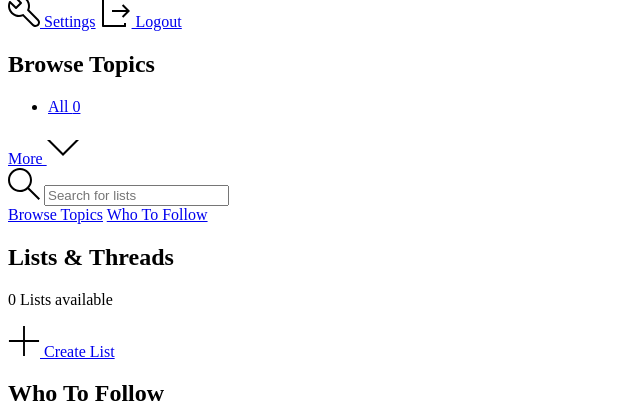
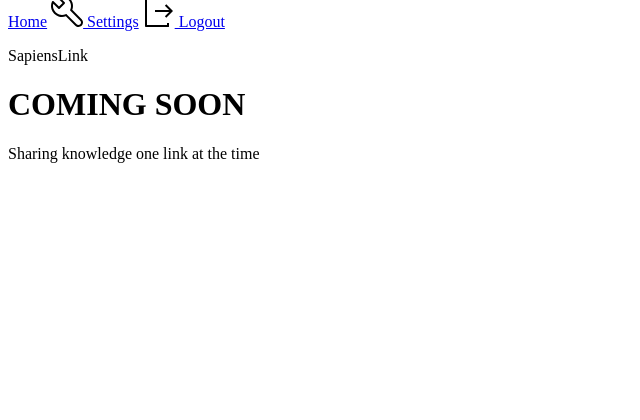
Before and after one commit to pierpaolo28/sapiensLink, a Django app: page / in a window 1280 px wide. Shown: the part 789-1209 px from the top of the page, without its empty margins (0-640 px from the left). After the commit the page ends 952 px from the top, so only its background shows below. Run offline with Django 3.2, Linux system fonts and the light colour scheme; data that the repository does not hold is empty.

Commit message:
Landing Page Setup

```diff
--- /dev/null
+++ b/sapiensApp/templates/pages/index.html
@@ -0,0 +1,15 @@
+{% extends 'main.html' %}
+
+{% block content %}
+
+<div class="topleft">
+    <p>SapiensLink</p>
+</div>
+<div class="middle">
+    <h1>COMING SOON</h1>
+</div>
+<div class="bottomleft">
+    <p>Sharing knowledge one link at the time</p>
+</div>
+
+  {% endblock content %}
--- a/sapiensApp/urls.py
+++ b/sapiensApp/urls.py
@@ -5,7 +5,8 @@ urlpatterns = [
     path('login/', views.loginPage, name="login"),
     path('logout/', views.logoutUser, name="logout"),
     path('register/', views.registerPage, name="register"),
-    path('', views.home, name="home"),
+    path('', views.index, name="index"),
+    path('home', views.home, name="home"),
     path('list/<str:pk>/', views.list, name="list"),
     path('profile/<str:pk>/', views.userProfile, name="profile"),
     path('create_list/', views.createList, name="create_list"),
--- a/sapiensApp/views.py
+++ b/sapiensApp/views.py
@@ -37,7 +37,7 @@ def loginPage(request):
 
 def logoutUser(request):
     logout(request)
-    return redirect('home')
+    return redirect('index')
 
 
 def registerPage(request):
@@ -75,6 +75,10 @@ def home(request):
     context = {'lists': lists, 'topics': topics, 'users': users,
                'list_count': list_count, 'list_comments': list_comments}
     return render(request, 'pages/home.html', context)
+
+
+def index(request):
+    return render(request, 'pages/index.html')
 
 
 def list(request, pk):
--- a/templates/navbar.html
+++ b/templates/navbar.html
@@ -1,7 +1,7 @@
 {% load static %}
 <header class="header header--loggedIn">
     <div class="container">
-        <a href="{% url 'home' %}" class="header__logo">
+        <a href="{% url 'index' %}" class="header__logo">
             <!-- TODO Add here SapiensLink logo -->
             <img src="{% static 'images/TODO.jpeg' %}" />
             <h1>Sapiens Link</h1>
@@ -47,6 +47,9 @@
             {% endif %}
 
             <div class="dropdown-menu">
+                <a href="{% url 'home' %}" class="dropdown-link">
+                    <title>Home</title>
+                Home</a>
                 <a href="{% url 'update_user' %}" class="dropdown-link"><svg version="1.1"
                         xmlns="http://www.w3.org/2000/svg" width="32" height="32" viewBox="0 0 32 32">
                         <title>Settings</title>
```
